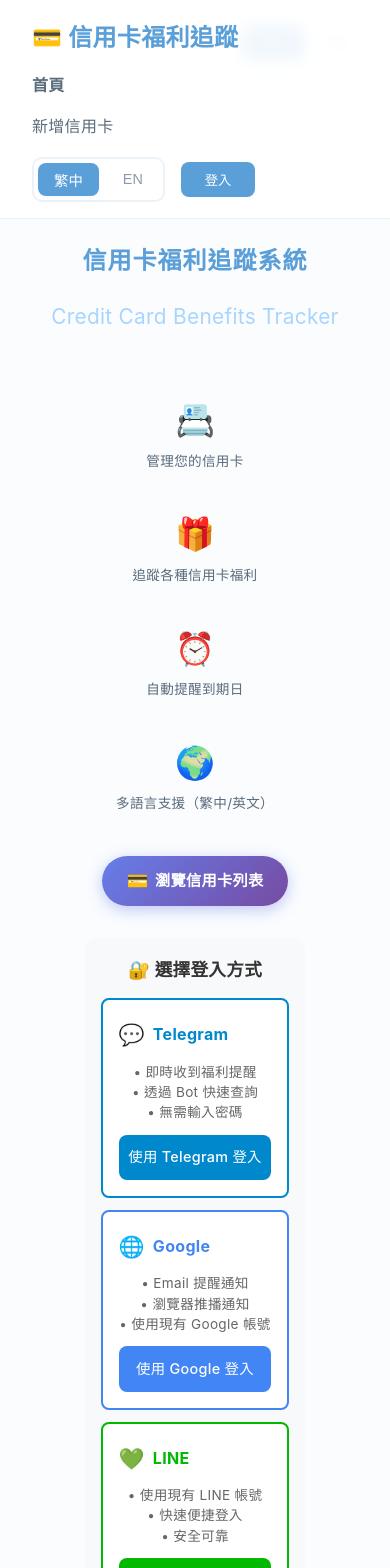
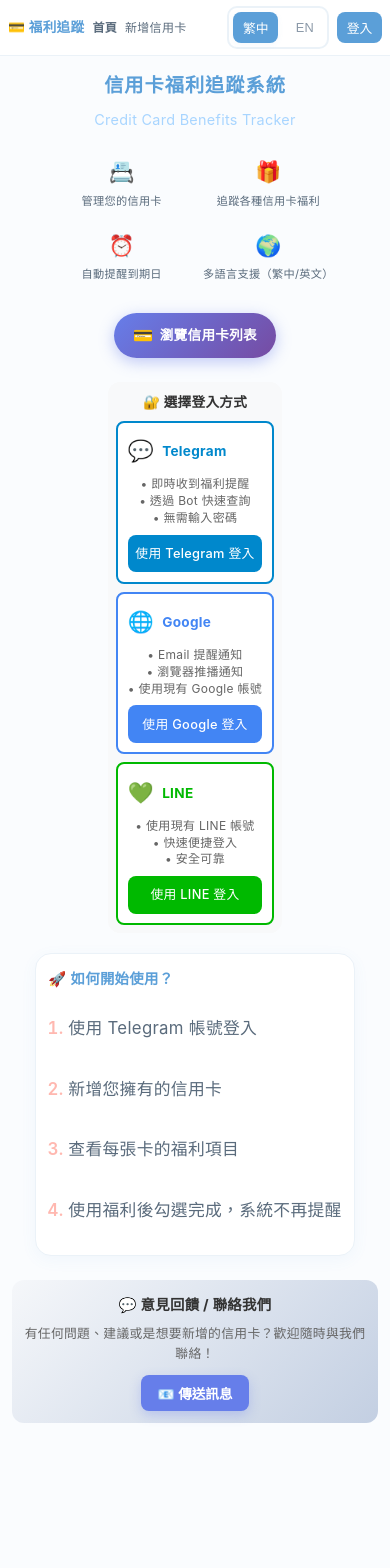
Before and after one commit to Hank-SavvyAI/creditcard_tracker, a Next.js app in the folder apps/frontend/: page / in a window 390 px wide. Shown: the top 1568 px of the page. After the commit the page ends 1447 px from the top, so only its background shows below. Built offline with nearby package versions, Linux system fonts and the light colour scheme; no server answers.

Commit message:
add mobile layout

```diff
--- a/apps/frontend/src/app/globals.css
+++ b/apps/frontend/src/app/globals.css
@@ -662,8 +662,26 @@ body {
   margin: 0;
 }
 
+/* ===== Header Title Responsive ===== */
+/* Show full title on desktop, hide short title */
+.header-title-short {
+  display: none;
+}
+
+.header-title-full {
+  display: inline;
+}
+
 /* ===== Mobile Responsive Design ===== */
 @media (max-width: 768px) {
+  /* Show short title on mobile, hide full title */
+  .header-title-short {
+    display: inline !important;
+  }
+
+  .header-title-full {
+    display: none !important;
+  }
   /* Prevent horizontal overflow on mobile */
   body {
     overflow-x: hidden;
@@ -675,39 +693,124 @@ body {
     overflow-wrap: break-word;
   }
 
+  /* Browse cards button - more compact on mobile */
+  .home-container a[href="/cards"] {
+    padding: 0.5rem 1.2rem !important;
+    font-size: 0.85rem !important;
+  }
+
+  .home-container a[href="/cards"] span {
+    font-size: 1rem !important;
+  }
+
+  /* Dashboard button - more compact */
+  .home-container .auth-buttons a,
+  .home-container .auth-buttons button {
+    padding: 0.6rem 1.2rem !important;
+    font-size: 0.9rem !important;
+  }
+
   /* Typography adjustments */
+  .home-container {
+    padding: 1rem !important;
+  }
+
   .home-container h1 {
-    font-size: 1.8rem;
+    font-size: 1.4rem;
+    margin-bottom: 0.3rem !important;
   }
 
   .home-container h2 {
-    font-size: 1.3rem;
+    font-size: 1rem;
+    margin-bottom: 0.75rem !important;
   }
 
   .home-container p {
-    font-size: 1rem;
+    font-size: 0.9rem;
   }
 
-  /* Dashboard header - stack vertically on mobile and reduce height */
+  /* Features grid - more compact on mobile */
+  .features-grid {
+    gap: 0.5rem !important;
+    margin: 0.75rem auto !important;
+    font-size: 0.75rem !important;
+  }
+
+  .features-grid > div {
+    padding: 0.4rem !important;
+  }
+
+  .features-grid > div > div:first-child {
+    font-size: 1.5rem !important;
+  }
+
+  /* Info section - more compact */
+  .info-section {
+    padding: 1rem !important;
+    margin: 1rem auto !important;
+  }
+
+  .info-section h3 {
+    font-size: 1rem !important;
+    margin-bottom: 0.75rem !important;
+  }
+
+  .info-section ol {
+    font-size: 0.85rem !important;
+    padding-left: 1.25rem !important;
+  }
+
+  .info-section li {
+    margin-bottom: 0.4rem !important;
+  }
+
+  /* Feedback section - more compact on mobile */
+  .home-container > div[style*="linear-gradient"] {
+    padding: 1rem !important;
+    margin: 1rem auto !important;
+  }
+
+  .home-container > div[style*="linear-gradient"] h3 {
+    font-size: 1rem !important;
+    margin-bottom: 0.5rem !important;
+  }
+
+  .home-container > div[style*="linear-gradient"] p {
+    font-size: 0.85rem !important;
+    margin-bottom: 0.75rem !important;
+  }
+
+  .home-container > div[style*="linear-gradient"] button {
+    padding: 0.6rem 1.2rem !important;
+    font-size: 0.9rem !important;
+  }
+
+  .home-container > div[style*="linear-gradient"] input,
+  .home-container > div[style*="linear-gradient"] textarea {
+    font-size: 0.9rem !important;
+    padding: 0.6rem !important;
+  }
+
+  /* Dashboard header - keep as flex row on mobile */
   .dashboard-header {
     flex-direction: column;
-    gap: 0.5rem;
-    align-items: flex-start;
-    margin-bottom: 1rem;
-    padding-bottom: 0.5rem;
+    gap: 0.4rem;
+    align-items: stretch;
+    margin-bottom: 0.5rem;
+    padding-bottom: 0.25rem;
   }
 
   .dashboard-header h1 {
-    font-size: 1.25rem;
+    font-size: 1rem;
     word-break: break-word;
     margin-bottom: 0;
-    line-height: 1.3;
+    line-height: 1.2;
   }
 
   /* Card grid - single column on mobile */
   .card-grid {
     grid-template-columns: 1fr;
-    gap: 1rem;
+    gap: 0.75rem;
   }
 
   /* Region grid - smaller cards on mobile */
@@ -771,7 +874,7 @@ body {
 
   /* Dashboard padding */
   .dashboard {
-    padding: 15px;
+    padding: 10px;
   }
 
   /* Card hover - disable transform on mobile */
@@ -803,25 +906,29 @@ body {
     gap: 1rem !important;
   }
 
-  /* Dashboard actions - wrap on mobile */
+  /* Dashboard actions - wrap on mobile, allow horizontal layout */
   .dashboard-actions {
     flex-wrap: wrap;
     width: 100%;
-    gap: 0.5rem;
+    gap: 0.35rem;
+    display: flex !important;
+    flex-direction: row !important;
   }
 
   .dashboard-actions > div {
-    flex: 1 1 100%;
+    flex: 0 1 auto;
     margin-right: 0 !important;
     margin-bottom: 0;
+    display: flex;
+    gap: 0.35rem;
   }
 
   .dashboard-actions button,
   .dashboard-actions a {
-    flex: 1;
+    flex: 0 1 auto;
     min-width: 0;
-    font-size: 0.85rem;
-    padding: 0.5rem 0.6rem;
+    font-size: 0.75rem;
+    padding: 0.35rem 0.5rem;
     white-space: nowrap;
   }
 
@@ -829,12 +936,13 @@ body {
   .dashboard-card {
     flex-direction: column !important;
     align-items: stretch !important;
-    padding: 1rem !important;
+    padding: 0.75rem !important;
   }
 
   .card-image-container {
     width: 100% !important;
-    max-width: 100% !important;
+    max-width: 280px !important;
+    margin: 0 auto !important;
   }
 
   .dashboard-card > div {
@@ -846,12 +954,12 @@ body {
   .dashboard-card > div > div:first-child {
     flex-direction: column !important;
     align-items: stretch !important;
-    gap: 1rem !important;
+    gap: 0.5rem !important;
   }
 
   /* Card title area */
   .card-title {
-    font-size: 1.25rem !important;
+    font-size: 1.1rem !important;
     word-break: break-word !important;
   }
 
@@ -859,43 +967,66 @@ body {
   .dashboard-card > div > div:first-child > div:last-child {
     flex-direction: column !important;
     width: 100% !important;
-    gap: 0.5rem !important;
+    gap: 0.4rem !important;
   }
 
   /* Buttons in card header */
   .dashboard-card > div > div:first-child > div:last-child > button {
     width: 100% !important;
     white-space: normal !important;
-    padding: 0.75rem 1rem !important;
+    padding: 0.5rem 0.75rem !important;
     justify-content: center !important;
     text-align: center !important;
+    font-size: 0.85rem !important;
   }
 
-  /* Header - stack navigation on mobile */
+  /* Header - keep horizontal layout on mobile */
+  header {
+    padding: 0.5rem 0.75rem !important;
+  }
+
   header > div {
-    flex-direction: column !important;
-    align-items: flex-start !important;
-    gap: 1rem !important;
+    flex-wrap: wrap !important;
+    gap: 0.5rem !important;
   }
 
   .header-left {
-    flex-direction: column !important;
-    align-items: flex-start !important;
+    flex: 0 1 auto !important;
     gap: 0.75rem !important;
-    width: 100% !important;
+    width: auto !important;
+    align-items: center !important;
+  }
+
+  /* Compact title on mobile */
+  .header-left h1 {
+    font-size: 0.9rem !important;
   }
 
   header nav {
-    flex-direction: column !important;
-    gap: 0.75rem !important;
-    width: 100%;
+    gap: 0.6rem !important;
+  }
+
+  header nav a {
+    font-size: 0.8rem !important;
+    white-space: nowrap !important;
+  }
+
+  /* Right side controls - compact */
+  header > div > div:last-child {
+    gap: 0.5rem !important;
+  }
+
+  header > div > div:last-child button,
+  header > div > div:last-child > div > button {
+    padding: 0.4rem 0.75rem !important;
+    font-size: 0.85rem !important;
   }
 
   /* Benefit item - stack all sections vertically on mobile */
   .benefit-row {
     flex-direction: column !important;
     align-items: stretch !important;
-    gap: 0.75rem !important;
+    gap: 0.5rem !important;
   }
 
   .benefit-info {
@@ -916,13 +1047,15 @@ body {
   .benefit-actions {
     flex-direction: column !important;
     width: 100% !important;
-    gap: 0.5rem !important;
+    gap: 0.4rem !important;
   }
 
   .benefit-actions button {
     width: 100% !important;
     white-space: normal !important;
-    min-height: 40px !important;
+    min-height: 36px !important;
+    padding: 0.5rem 0.75rem !important;
+    font-size: 0.85rem !important;
   }
 
   /* Fix benefit item tables on mobile */
@@ -947,6 +1080,37 @@ body {
   /* Login methods grid - single column on mobile */
   .login-grid {
     grid-template-columns: 1fr !important;
+    gap: 0.5rem !important;
+  }
+
+  /* Login method cards - more compact on mobile */
+  .login-methods {
+    padding: 0.75rem !important;
+    margin: 0.75rem auto !important;
+  }
+
+  .login-methods h3 {
+    font-size: 0.95rem !important;
+    margin-bottom: 0.5rem !important;
+  }
+
+  .login-methods > div > div {
+    padding: 0.75rem !important;
+  }
+
+  .login-methods h4 {
+    font-size: 0.9rem !important;
+    margin-bottom: 0.4rem !important;
+  }
+
+  .login-methods p {
+    font-size: 0.8rem !important;
+    margin-bottom: 0.5rem !important;
+  }
+
+  .login-methods a {
+    padding: 0.5rem !important;
+    font-size: 0.85rem !important;
   }
 
   /* Fix notification settings panel on mobile */
@@ -988,37 +1152,183 @@ body {
 
 @media (max-width: 480px) {
   /* Extra small screens - further adjustments */
+
+  /* Header - even more compact */
+  header {
+    padding: 0.4rem 0.5rem !important;
+  }
+
+  .header-left h1 {
+    font-size: 0.85rem !important;
+  }
+
+  .header-left {
+    gap: 0.5rem !important;
+  }
+
+  header nav {
+    gap: 0.5rem !important;
+  }
+
+  header nav a {
+    font-size: 0.75rem !important;
+  }
+
+  header > div > div:last-child button,
+  header > div > div:last-child > div > button {
+    padding: 0.35rem 0.6rem !important;
+    font-size: 0.8rem !important;
+  }
+
   .dashboard {
-    padding: 10px;
+    padding: 8px;
   }
 
   /* Even more compact header on very small screens */
   .dashboard-header {
-    margin-bottom: 0.75rem;
-    padding-bottom: 0.5rem;
+    margin-bottom: 0.3rem;
+    padding-bottom: 0.2rem;
+    gap: 0.3rem;
   }
 
   .dashboard-header h1 {
-    font-size: 1.1rem;
-    line-height: 1.2;
+    font-size: 0.9rem;
+    line-height: 1.1;
+  }
+
+  .dashboard-actions {
+    gap: 0.3rem;
+  }
+
+  .dashboard-actions > div {
+    gap: 0.3rem;
   }
 
   .dashboard-actions button,
   .dashboard-actions a {
-    font-size: 0.8rem;
-    padding: 0.4rem 0.5rem;
+    font-size: 0.7rem;
+    padding: 0.3rem 0.4rem;
+  }
+
+  .card-grid {
+    gap: 0.5rem;
   }
 
   .card {
-    padding: 16px;
+    padding: 12px;
   }
 
   .card-title {
-    font-size: 1.2rem;
+    font-size: 1rem !important;
+  }
+
+  .home-container {
+    padding: 0.75rem !important;
   }
 
   .home-container h1 {
-    font-size: 1.5rem;
+    font-size: 1.2rem;
+    margin-bottom: 0.25rem !important;
+  }
+
+  .home-container h2 {
+    font-size: 0.9rem;
+    margin-bottom: 0.5rem !important;
+  }
+
+  /* Features grid - even more compact */
+  .features-grid {
+    gap: 0.4rem !important;
+    margin: 0.5rem auto !important;
+    font-size: 0.7rem !important;
+    grid-template-columns: repeat(2, 1fr) !important;
+  }
+
+  .features-grid > div {
+    padding: 0.3rem !important;
+  }
+
+  .features-grid > div > div:first-child {
+    font-size: 1.3rem !important;
+  }
+
+  /* Login methods - even more compact */
+  .login-methods {
+    padding: 0.5rem !important;
+    margin: 0.5rem auto !important;
+  }
+
+  .login-methods h3 {
+    font-size: 0.85rem !important;
+    margin-bottom: 0.4rem !important;
+  }
+
+  .login-methods > div > div {
+    padding: 0.6rem !important;
+  }
+
+  .login-methods h4 {
+    font-size: 0.85rem !important;
+  }
+
+  .login-methods p {
+    font-size: 0.75rem !important;
+    line-height: 1.4 !important;
+  }
+
+  .login-methods a {
+    padding: 0.45rem !important;
+    font-size: 0.8rem !important;
+  }
+
+  /* Info section - more compact on small screens */
+  .info-section {
+    padding: 0.75rem !important;
+    margin: 0.75rem auto !important;
+  }
+
+  .info-section h3 {
+    font-size: 0.9rem !important;
+    margin-bottom: 0.5rem !important;
+  }
+
+  .info-section ol {
+    font-size: 0.8rem !important;
+  }
+
+  .info-section li {
+    margin-bottom: 0.3rem !important;
+  }
+
+  /* Feedback section - even more compact on small screens */
+  .home-container > div[style*="linear-gradient"] {
+    padding: 0.75rem !important;
+    margin: 0.75rem auto !important;
+  }
+
+  .home-container > div[style*="linear-gradient"] h3 {
+    font-size: 0.9rem !important;
+    margin-bottom: 0.4rem !important;
+  }
+
+  .home-container > div[style*="linear-gradient"] p {
+    font-size: 0.8rem !important;
+    margin-bottom: 0.6rem !important;
+  }
+
+  .home-container > div[style*="linear-gradient"] button {
+    padding: 0.5rem 1rem !important;
+    font-size: 0.85rem !important;
+  }
+
+  .home-container > div[style*="linear-gradient"] input,
+  .home-container > div[style*="linear-gradient"] textarea {
+    font-size: 0.85rem !important;
+    padding: 0.5rem !important;
+  }
+
+  .home-container > div[style*="linear-gradient"] label {
+    font-size: 0.85rem !important;
   }
 
   .region-grid {
@@ -1053,17 +1363,23 @@ body {
 
   /* Dashboard card - even tighter on small screens */
   .dashboard-card {
-    padding: 0.75rem !important;
+    padding: 0.6rem !important;
   }
 
   .card-title {
-    font-size: 1.1rem !important;
+    font-size: 1rem !important;
   }
 
   /* Benefit actions - smaller buttons */
   .benefit-actions button {
-    font-size: 0.8rem !important;
-    padding: 0.6rem 0.75rem !important;
+    font-size: 0.75rem !important;
+    padding: 0.5rem 0.6rem !important;
+    min-height: 32px !important;
+  }
+
+  /* Card image - smaller on very small screens */
+  .card-image-container {
+    max-width: 240px !important;
   }
 
   /* Settings panel - smaller text */
--- a/apps/frontend/src/app/page.tsx
+++ b/apps/frontend/src/app/page.tsx
@@ -2,7 +2,6 @@
 
 import { useEffect, useState } from 'react'
 import Link from 'next/link'
-import LanguageSwitcher from '@/components/LanguageSwitcher'
 import { useLanguageStore, t } from '@/store/language'
 import { api } from '@/lib/api'
 
@@ -62,10 +61,6 @@ export default function Home() {
 
   return (
     <div className="home-container">
-      <div style={{ position: 'absolute', top: '20px', right: '20px' }}>
-        <LanguageSwitcher />
-      </div>
-
       <h1>{t('home.title', language)}</h1>
       <h2>{t('home.title.en', language)}</h2>
 
--- a/apps/frontend/src/components/Header.tsx
+++ b/apps/frontend/src/components/Header.tsx
@@ -60,7 +60,17 @@ export default function Header() {
   }
 
   const handleLogin = () => {
-    router.push('/auth/telegram')
+    // Navigate to home page login section
+    if (pathname === '/') {
+      // If already on home page, scroll to login section
+      const loginSection = document.querySelector('.login-methods')
+      if (loginSection) {
+        loginSection.scrollIntoView({ behavior: 'smooth', block: 'center' })
+      }
+    } else {
+      // Navigate to home page
+      router.push('/')
+    }
   }
 
   // Don't show header on auth pages
@@ -95,7 +105,8 @@ export default function Header() {
               fontWeight: 'bold',
               color: 'var(--primary-color)',
             }}>
-              💳 {language === 'zh-TW' ? '信用卡福利追蹤' : 'Credit Card Tracker'}
+              <span className="header-title-full">💳 {language === 'zh-TW' ? '信用卡福利追蹤' : 'Credit Card Tracker'}</span>
+              <span className="header-title-short">💳 {language === 'zh-TW' ? '福利追蹤' : 'Tracker'}</span>
             </h1>
           </Link>
 
```
